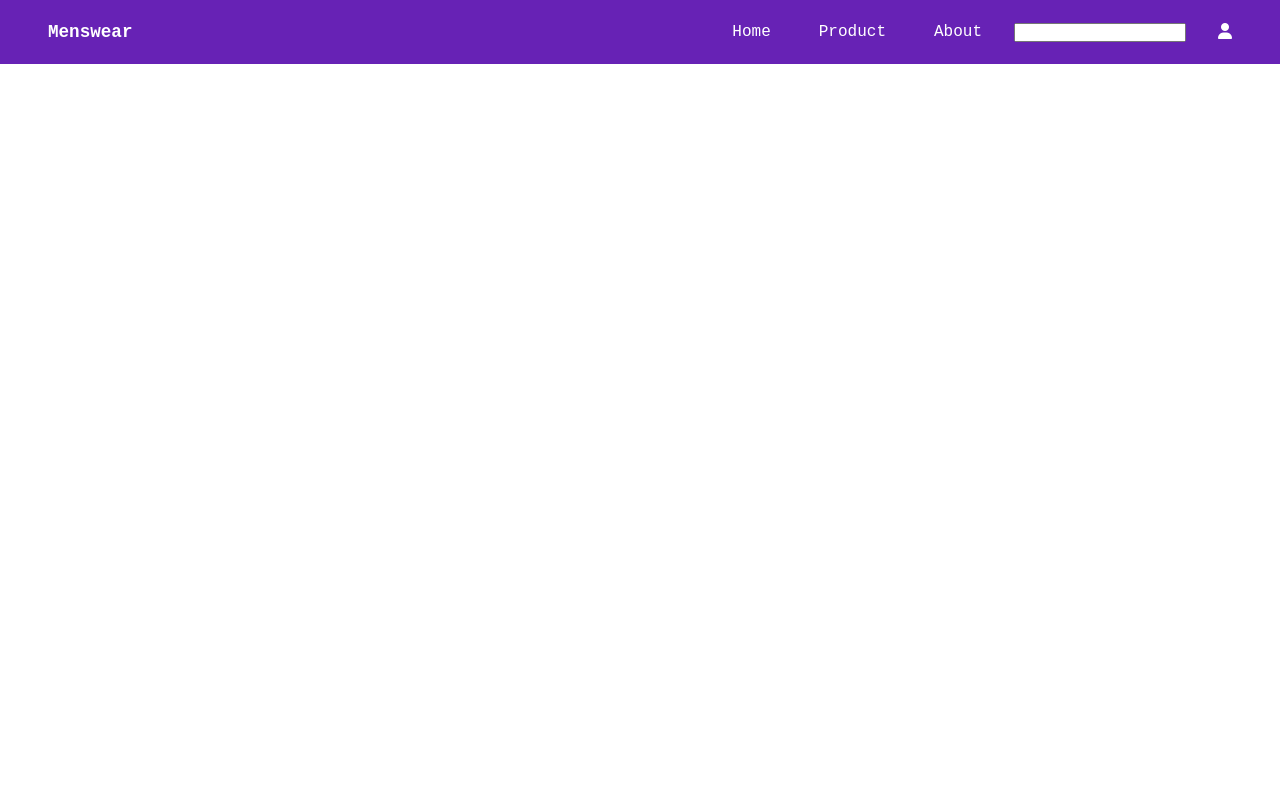
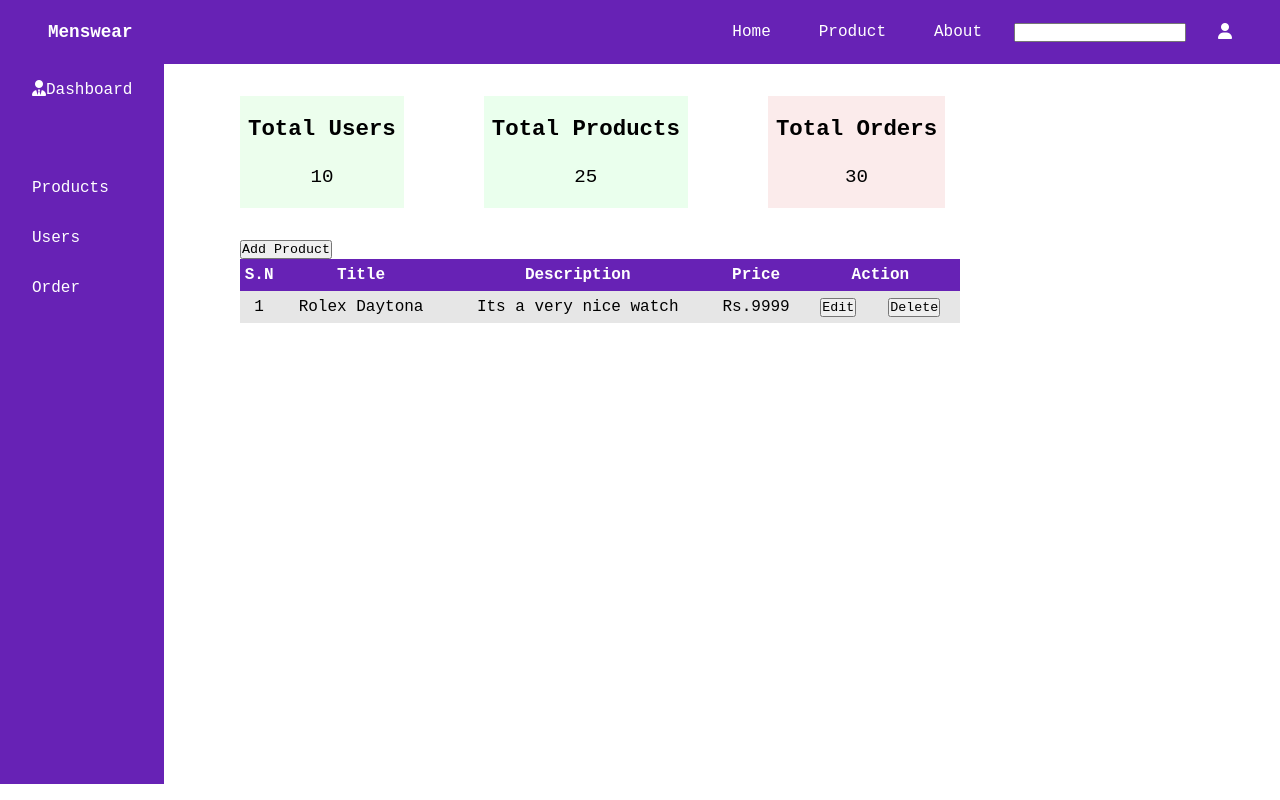
Before and after one commit to ishuduwal/menwears, a React (Vite) app in the folder client/: page /admin-dashboard in a window 1280 px wide. Built offline with nearby package versions, Linux system fonts and the light colour scheme.

Commit message:
ui admin dashboard completed

```diff
--- a/client/src/App.jsx
+++ b/client/src/App.jsx
@@ -5,6 +5,7 @@ import { Signin } from './components/user/Signin';
 import { Signup } from './components/user/Signup';
 import { Product } from './components/product/Product';
 import { Productdetail } from './components/product/Productdetail';
+import { Dashboard } from './components/admin/Dashboard';
 
 function App() {
 
@@ -18,7 +19,8 @@ function App() {
               <Route path='/login' element={<Signin />} />
               <Route path='/signup' element={<Signup />} />
               <Route path='/product' element={<Product />} />
-              <Route path='/product-detail' element={<Productdetail />}/>
+              <Route path='/product-detail' element={<Productdetail />} />
+              <Route path='/admin-dashboard' element={<Dashboard/>}/>
             </Routes>
           </div>
         </Router>
--- /dev/null
+++ b/client/src/components/admin/Dashboard.jsx
@@ -0,0 +1,142 @@
+import React, { useState } from 'react'
+import './Dashboard.scss'
+export const Dashboard = () => {
+    const [selectedSection, setSelectedSection] = useState('Product');
+    const [showAddProduct, setShowAddProduct] = useState(false);
+    const handleAddProduct = () => {
+        setShowAddProduct(true);
+      };
+
+      const handleCloseProduct = () => {
+        setShowAddProduct(false);
+      };
+  return (
+    <>
+    <div className='admin'>
+        <div className='left-container'>
+            <div>
+                <p><i class="fa-solid fa-user-tie"></i>Dashboard</p>
+            </div>
+            <div className='dashboard-link'>
+                <div className='product-dashboard' onClick={()=> setSelectedSection('Product')}>
+                    <p>Products</p>
+                </div>
+                <div className='user-dashboard' onClick={()=> setSelectedSection('User')}>
+                    <p>Users</p>
+                </div>
+                <div className='order-dashboard' onClick={()=> setSelectedSection('Order')}>
+                    <p>Order</p>
+                </div>
+            </div>
+        </div>
+        <div className='right-container'>
+            <div className='top-container'>
+                <div>
+                    <p>Total Users</p>
+                    <span>10</span>
+                </div>
+                <div>
+                    <p>Total Products</p>
+                    <span>25</span>
+                </div>
+                <div>
+                    <p>Total Orders</p>
+                    <span>30</span>
+                </div>
+            </div>
+            <div className='bottom-container'>
+                <div>
+                    <button onClick={()=> setShowAddProduct(true)}>Add Product</button>
+                </div>
+                {showAddProduct && (
+                <div className='add-product'>
+                    <button onClick={handleCloseProduct} className='close-mark'><i class="fa-solid fa-xmark"></i></button>
+                    <div>
+                        <label>Title:</label>
+                        <input type='text' />
+                    </div>
+                    <div>
+                        <label>Description:</label>
+                        <textarea></textarea>
+                    </div>
+                    <div>
+                        <label>Price:</label>
+                        <input type='text' />
+                    </div>
+                    <div>
+                        <input type='file'/>
+                    </div>
+                    <div>
+                        <button>Add Product</button>
+                    </div>
+                </div>
+                )}
+                      {selectedSection === 'Product' && (
+                <table>
+                    <tr>
+                      <th>S.N</th>
+                      <th>Title</th>
+                      <th>Description</th>
+                      <th>Price</th>
+                      <th>Action</th>
+                    </tr>
+                    <tr>
+                        <td>1</td>
+                        <td>Rolex Daytona</td>
+                        <td>Its a very nice watch</td>
+                        <td>Rs.9999</td>
+                        <td className='action-button'>
+                            <button>Edit</button>
+                            <button>Delete</button>
+                        </td>
+                    </tr>
+                </table>
+                )}
+                      {selectedSection === 'User' && (
+                <table>
+                    <tr>
+                      <th>S.N</th>
+                      <th>Username</th>
+                      <th>Email</th>
+                      <th>Mobile Number</th>
+                      <th>Action</th>
+                    </tr>
+                    <tr>
+                        <td>1</td>
+                        <td>ishuduwal</td>
+                        <td>ishuduwal8@gmail.com</td>
+                        <td>947484848</td>
+                        <td className='action-button'>
+                            <button>Edit</button>
+                            <button>Delete</button>
+                        </td>
+                    </tr>
+                </table>
+                )}
+                {selectedSection === 'Order' && (
+                <table>
+                    <tr>
+                      <th>S.N</th>
+                      <th>Product name</th>
+                      <th>Email</th>
+                      <th>Mobile Number</th>
+                      <th>Action</th>
+                    </tr>
+                    <tr>
+                        <td>1</td>
+                        <td>rolex daytona</td>
+                        <td>ishuduwal8@gmail.com</td>
+                        <td>947484848</td>
+                        <td className='action-button'>
+                            <button>Edit</button>
+                            <button>Delete</button>
+                        </td>
+                    </tr>
+                </table>
+                )}
+            </div>
+        </div>
+    </div>
+    </>
+  )
+}
--- /dev/null
+++ b/client/src/components/admin/Dashboard.scss
@@ -0,0 +1,114 @@
+.admin{
+    height: 90vh;
+    width: 100%;
+    background-color: #fff;
+    display: flex;
+    margin-top: 4rem;
+    .left-container{
+        display: flex;
+        flex-direction: column;
+        gap: 5rem;
+        padding: 1rem 2rem 0 2rem;
+        background-color: #6722b5;
+        color: #fff;
+        position: fixed;
+        top: 4rem;
+        left: 0;
+        height: 90vh;
+        .dashboard-link{
+            display: flex;
+            flex-direction: column;
+            gap: 2rem;
+        }
+    }
+    .right-container{
+        display: flex;
+        flex-direction: column;
+        padding-left: 15rem;
+        .top-container{
+            display: flex;
+            gap: 5rem;
+            margin-top: 2rem;
+            div:first-child{
+                background-color:#ecfeed;
+            }
+            div:nth-child(2){
+                background-color: #eaffed;
+            }
+            div:nth-child(3){
+                background-color: #fbebeb
+            }
+            div{
+                height: 7rem;
+                width: auto;
+                text-align: center;
+                display: grid;
+                place-items: center;
+                padding: 0.5rem;
+                p{
+                    font-size: 1.4rem;
+                    font-weight: bold;
+                }
+                span{
+                    font-size: 1.2rem;
+                }
+            }
+        }
+        .bottom-container{
+            margin-top: 2rem;
+            .add-product{
+                height: 20rem;
+                width: auto;
+                padding: 0.8rem;
+                position: absolute;
+                background-color: #ecfeed;
+                display: flex;
+                flex-direction: column;
+                gap: 1rem;
+                .close-mark{
+                    position: absolute;
+                    right: 0;
+                }
+                div{
+                    display: flex;
+                    flex-direction: column;
+                    input{
+                        height: 1.8rem;
+                        padding-left: 0.3rem;
+                    }
+                    textarea{
+                        height: 3rem;
+                    }
+                }
+            }
+            table{
+                width: 45rem;
+                border-collapse: collapse;
+                tr{
+                    th{
+                        background-color: #6722b5;
+                        height: 2rem;
+                        color: #fff;
+                    }
+                    td{
+                        text-align: center;
+                        height: 2rem;
+                    }
+                    &:nth-child(odd) {
+                        background-color: #f0f0f0; /* Background color for odd rows */
+                    }
+
+                    &:nth-child(even) {
+                        background-color: #e6e6e6; /* Background color for even rows */
+                    }
+                    .action-button{
+                        display: flex;
+                        gap: 2rem;
+                        justify-content: center;
+                        align-items: center;
+                    }
+                }
+            }
+        }
+    }
+}
--- a/client/src/components/navbar/Navbar.scss
+++ b/client/src/components/navbar/Navbar.scss
@@ -11,6 +11,7 @@
     align-items: center;
     color: #fff;
     justify-content: space-between;
+    z-index: 100;
 
     span {
         font-size: 1.1rem;
```
